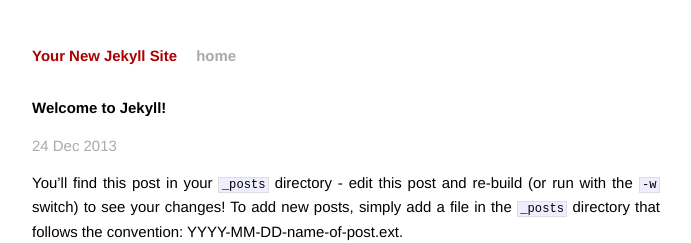
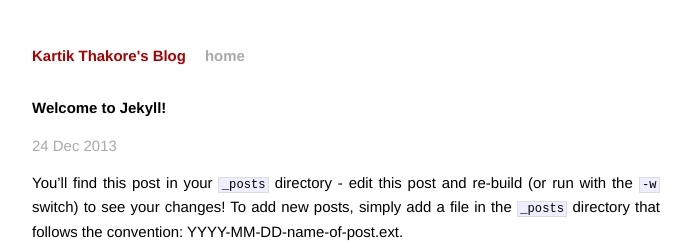
Before and after one commit to kthakore/kthakore.github.io, a Jekyll site: the page built from _posts/2013-12-24-welcome-to-jekyll.markdown, in a window 1280 px wide. Shown: the top 243 px of the page, without its empty margins (294-985 px from the left). Built offline with Jekyll 4.4.1, drawn with Linux system fonts in a browser that asks for light colours; Markdown is read by kramdown in place of the engine named in the settings.

Commit message:
Updating blog name

```diff
--- a/_config.yml
+++ b/_config.yml
@@ -1,3 +1,3 @@
-name: Your New Jekyll Site
+name: Kartik Thakore's Blog
 markdown: redcarpet
 pygments: true
```
